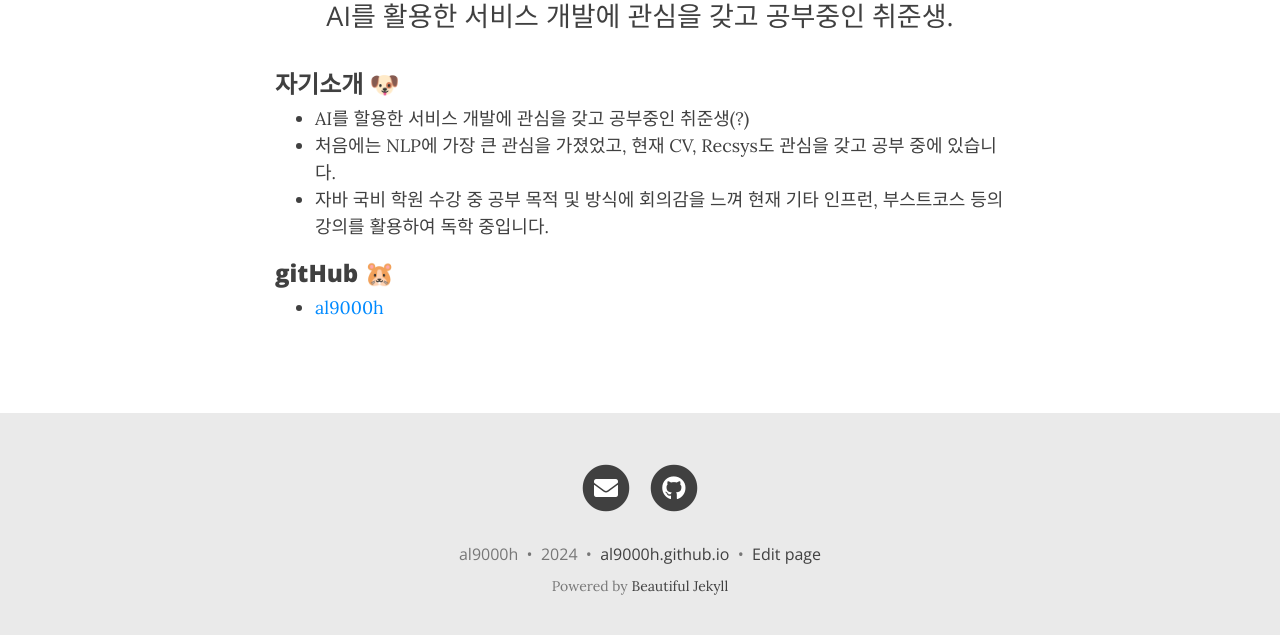
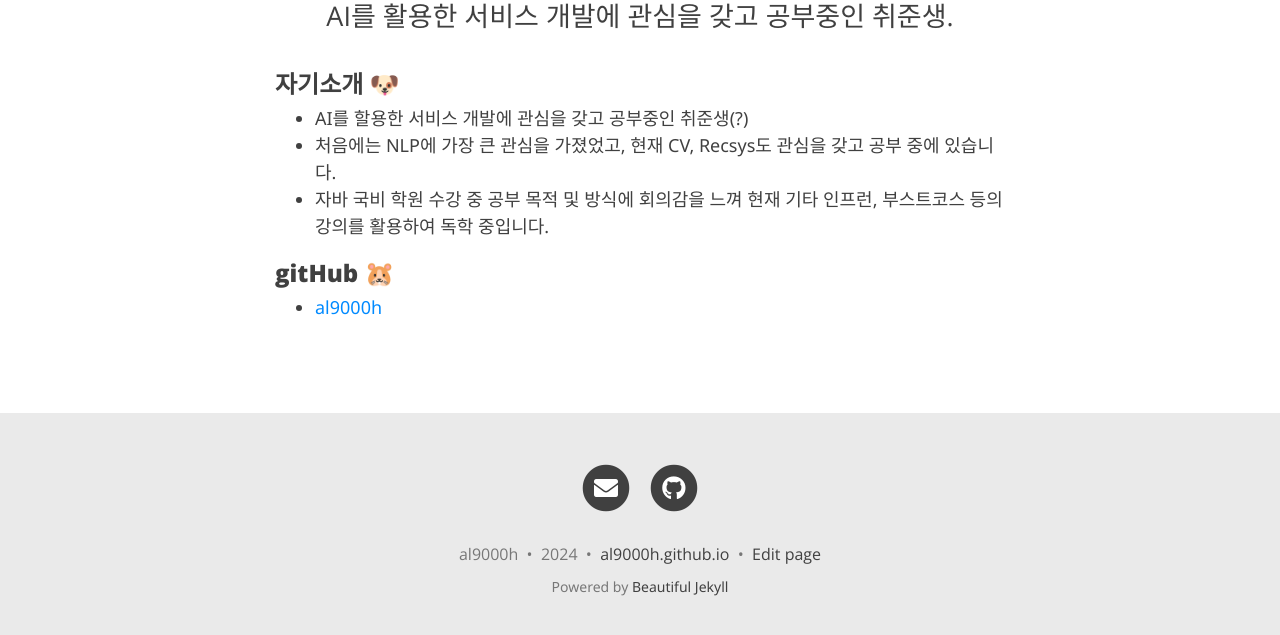
Before and after one commit to al9000h/al9000h.github.io, a Jekyll site: the page built from aboutme.md, in a window 1280 px wide. Shown: the part 253-888 px from the top of the page. Built offline with Jekyll 4.4.1, drawn with Linux system fonts in a browser that asks for light colours; nearby versions of some CDN libraries; comment, search, counter and statistics services are not loaded.

Commit message:
css변경

```diff
--- a/assets/css/beautifuljekyll.css
+++ b/assets/css/beautifuljekyll.css
@@ -19,7 +19,7 @@ layout: null
   --footer-hover-col: {{ site.footer-hover-col | default: "#0085A1" }};
 
   /* common CSS variables */
-  --body-font: 'Lora', 'Times New Roman', serif;
+  /* --body-font: 'Lora', 'Times New Roman', serif; */
   --header-font: 'Open Sans', 'Helvetica Neue', Helvetica, Arial, sans-serif;
   --mid-col: #808080;
 }
@@ -31,7 +31,8 @@ html {
 }
 
 body {
-  font-family: var(--body-font);
+  /* font-family: var(--body-font); */
+  font-family: 'Segoe UI', Tahoma, Geneva, Verdana, sans-serif;
   font-size: 1.125rem;
   color: var(--text-col);
   position: relative;
@@ -522,7 +523,8 @@ footer .footer-custom-content {
   font-size: 1.125rem;
   font-style: italic;
   margin: 0 0 0.625rem;
-  font-family: var(--body-font);
+  /* font-family: var(--body-font); */
+  font-family: 'Segoe UI', Tahoma, Geneva, Verdana, sans-serif;
 }
 .post-heading .post-meta {
   display: inline-block;
@@ -709,7 +711,7 @@ nav.top-nav-short-permanent ~ header > .intro-header.big-img {
 }
 .intro-header .page-heading h1 {
   margin-top: 0;
-  font-size: 3.125rem;
+  font-size: 2.5rem;
 }
 .intro-header .post-heading h1 {
   margin-top: 0;
```
